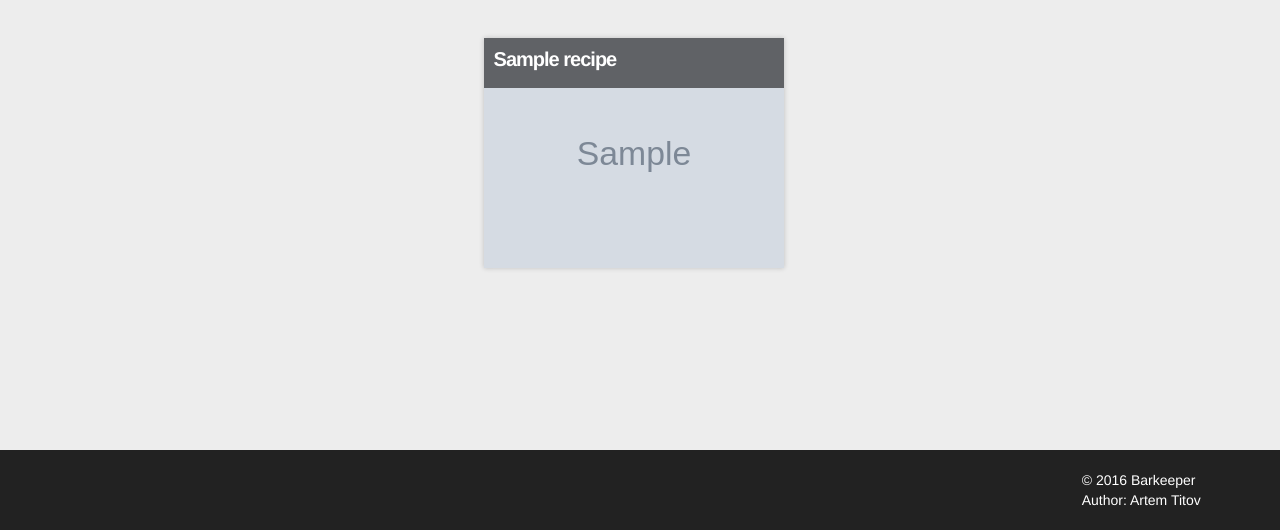
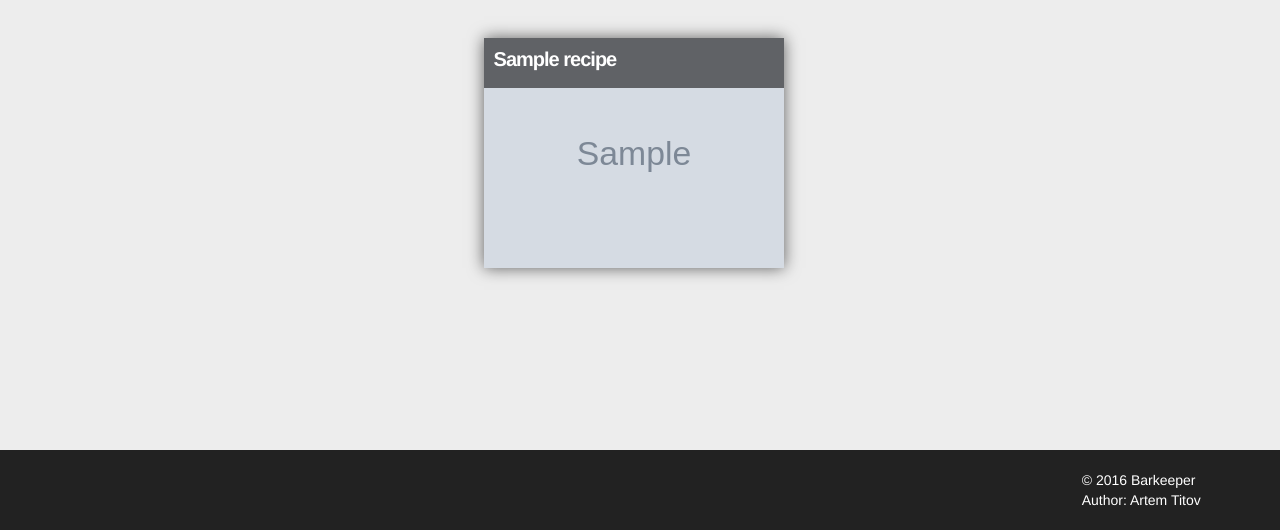
Before and after one commit to TitovArtem/cocktails, a Django app: page /recipes/ in a window 1280 px wide, with the pointer over the restyled element. Shown: the part 400-930 px from the top of the page. Run offline with Django 3.2, Linux system fonts and the light colour scheme; tables that the repository leaves empty hold one stand-in row (values such as "Sample post"); grey boxes marked "Sample" are stand-in pictures; some libraries are stand-ins or nearby versions; some web fonts are replaced.

Commit message:
issue #17 Add the hover event to recipe-icon class.

```diff
--- a/recipes_adviser/static/css/styles.css
+++ b/recipes_adviser/static/css/styles.css
@@ -143,6 +143,10 @@
   box-shadow: 0 0 5px rgba(0,0,0,0.2);
 }
 
+.recipe-icon:hover {
+  box-shadow: 0 0 15px rgba(0,0,0,0.6);
+}
+
 .recipe-icon img {
   vertical-align: middle;
   width: 100%;
```
